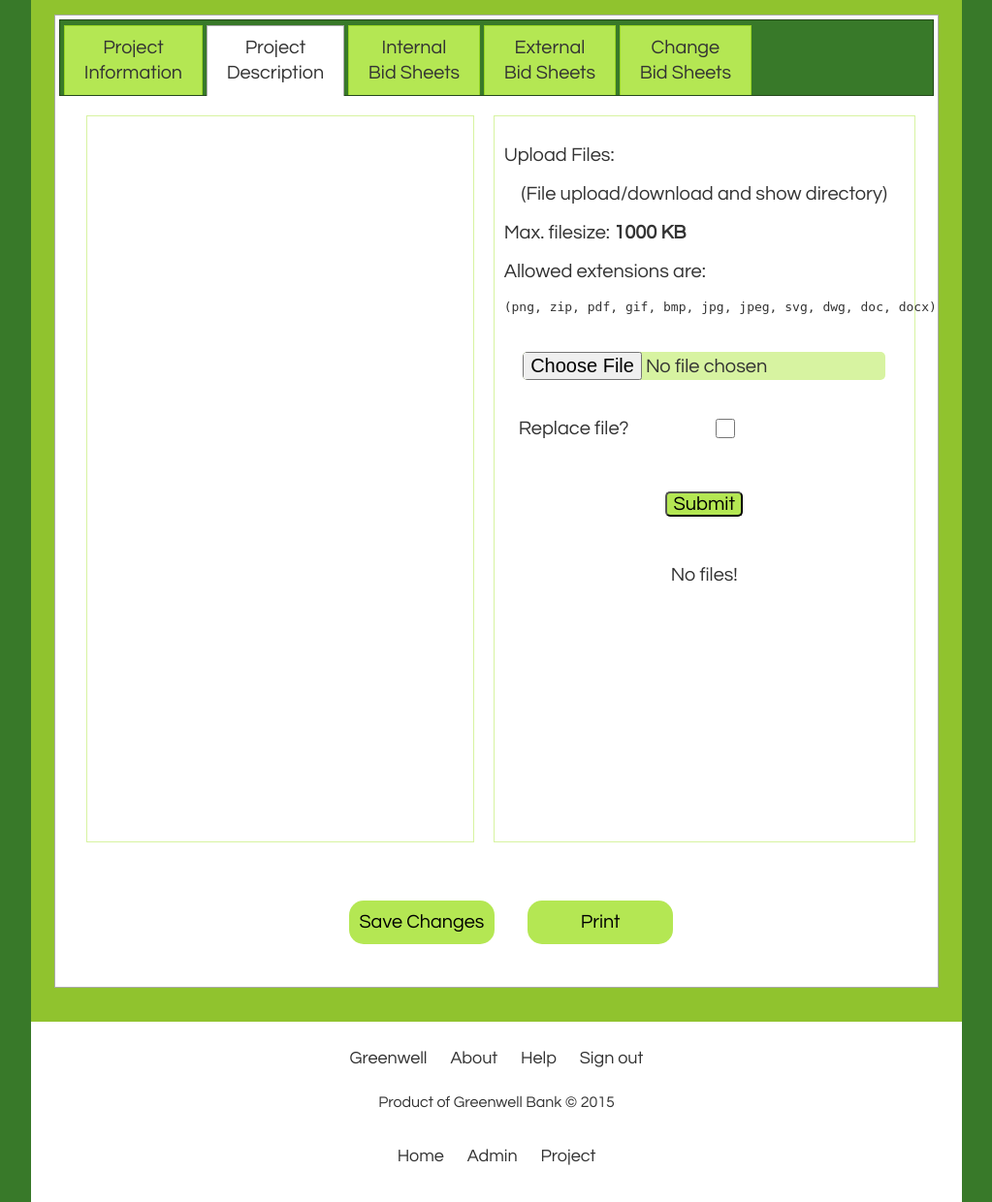
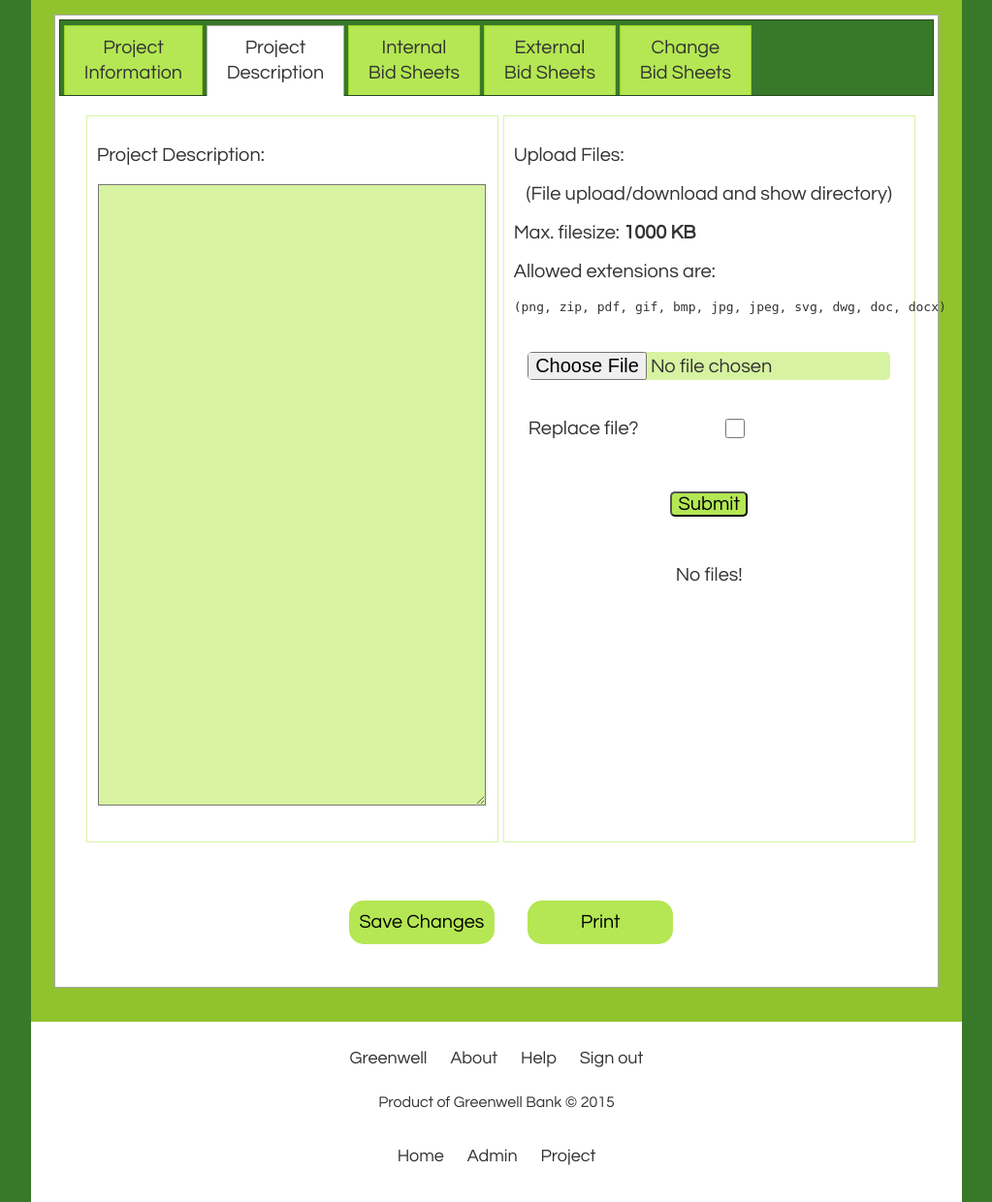
Before and after one commit to teamgreen/bidwell, a PHP site: page /project.php in a window 1280 px wide. Shown: the part 173-1413 px from the top of the page at 97% size, without its empty margins (128-1151 px from the left). Run offline with PHP 8.4, Linux system fonts and the light colour scheme; the visitor is signed in with stand-in values (Sample User, id 1); data that the repository does not hold is empty; some libraries are stand-ins or nearby versions; some web fonts are replaced.

Commit message:
made some change to project tab 2.inc.php file
Now the left side under project description is now a form textarea input
field that is pulling in the information from the database.

```diff
--- a/webdev/css/project-tab2.css
+++ b/webdev/css/project-tab2.css
@@ -48,23 +48,32 @@
 }
 
 .description-cont1{
-	width: 400px;
+	width: 425px;
 	height: 750px;
 	padding: 10px;
 	margin-bottom: 40px;
 	border: 1px solid #d7f3a1;
-	margin-right: 20px;
+	margin-right: 5px;
 	float: left;
 }
 
 .description-cont2{
-	width: 435px;
+	width: 425px;
 	height: 750px;
 	padding: 10px;
 	margin-right: -15px;
 	margin-bottom: 40px;
 	border: 1px solid #d7f3a1;
 	float: left;
+}
+
+textarea.project-tab2-textarea{
+	background-color: #d7f3a1;
+	width:inherit;
+	height: 400px;
+	margin:0;
+	padding: 10px;
+	line-height: 1.25em;
 }
 
 
--- a/webdev/includes/project-tab2.inc.php
+++ b/webdev/includes/project-tab2.inc.php
@@ -178,18 +178,26 @@
 
 <div class="description-cont1">
 	<!-- <div class=".description-left"> -->
+
+
+	<!-- This php code I commented out to try and get the textarea working on the project-tab2.inc file and it seems to be working. Going to have Frank
+	   look it over when he gets a chance. -->
 	<?php
-	$project->getSheetsByType($dbc, Sheet::eProjectDescriptionSheet);
+	// $project->getSheetsByType($dbc, Sheet::eProjectDescriptionSheet);
+	// while($row = $project->returnSheetRow()){
+	// 	echo "<div>\n";
+	// 	$sheet = new ProjectDescriptionSheet($projectid);
+	// 	$sheet->loadSheetFromResult($dbc, $row);
+	// 	$sheet->generateLinesTableHTML($dbc);
+	// 	echo "</div>\n";
+	// }
+	?>
 
-	while($row = $project->returnSheetRow()){
-		echo "<div>\n";
-		$sheet = new ProjectDescriptionSheet();
-		$sheet->loadSheetFromResult($dbc, $row);
-		$sheet->generateLinesTableHTML($dbc);
-		echo "</div>\n";
-	}
-
-	?>
+	<!-- Added Form Section, Added on 6/8/2015 by Adam Duthie -->
+	<form>
+		<p class='left'>Project Description:</p>
+		<textarea class="project-tab2-textarea" id="project_description" name="project_description" rows="25" cols="15" maxlength="4000" ><?php echo $project->getProjectDescription(); ?></textarea>
+	</form>
 
 	<!-- </div> -->
 </div>
```
